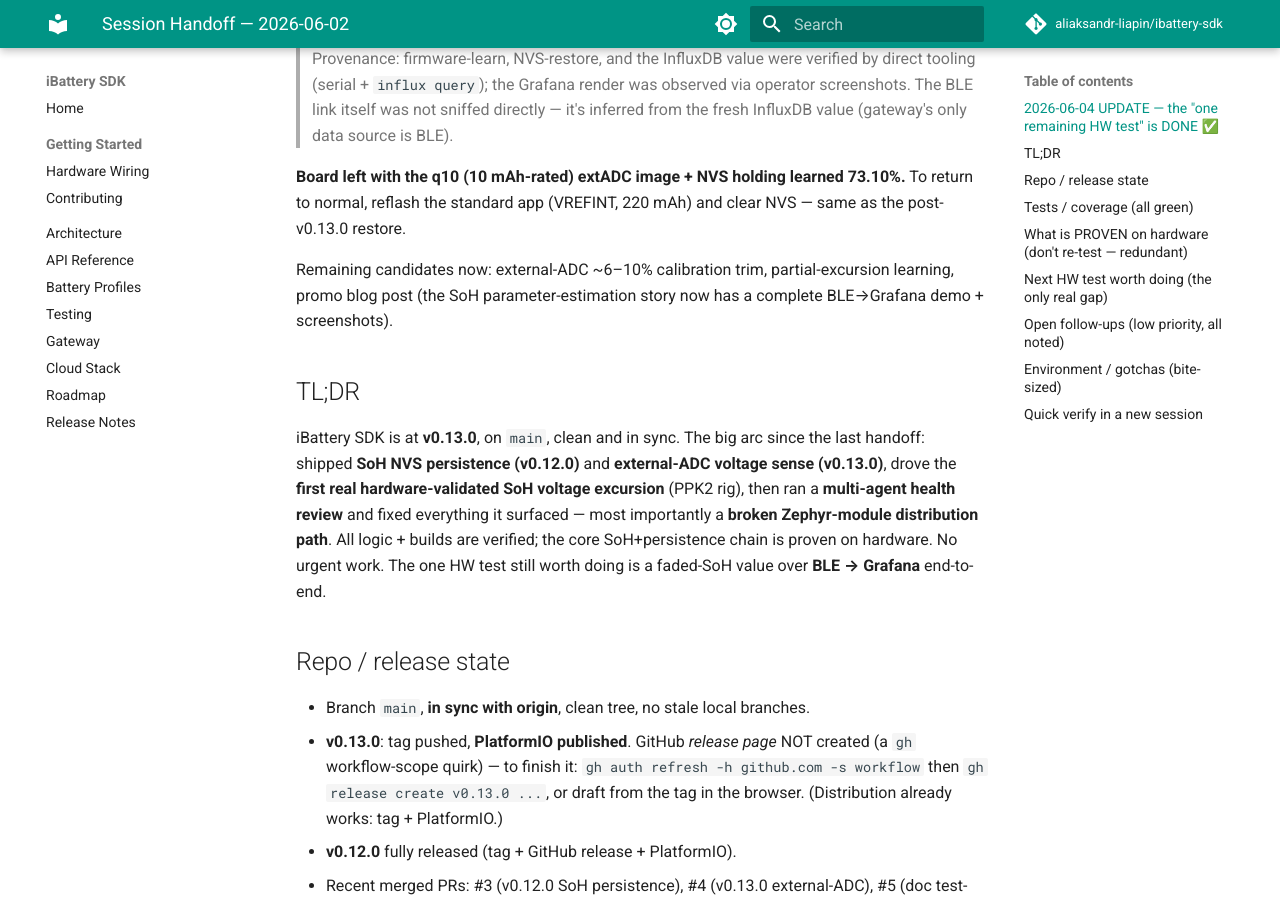
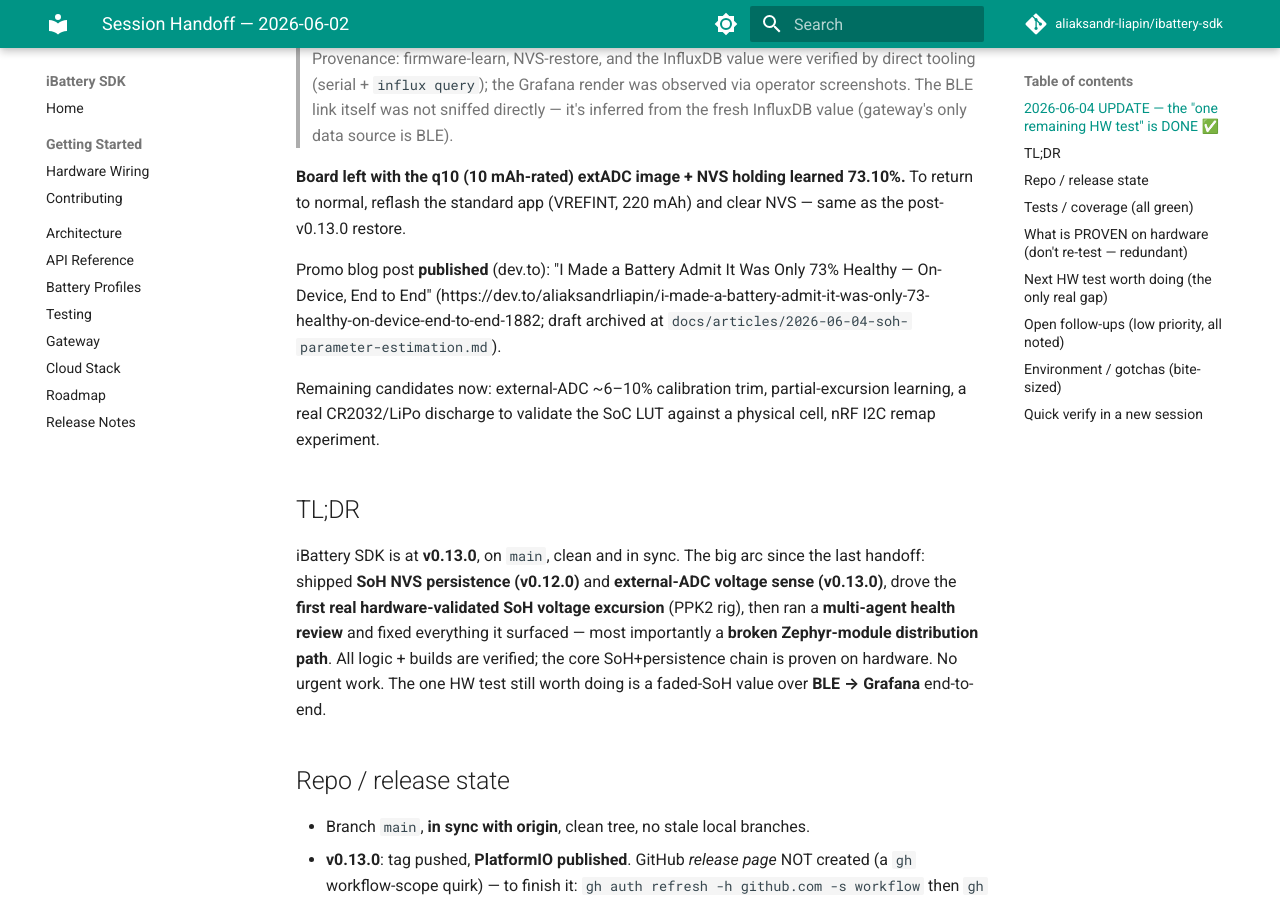
Before and after one commit to aliaksandr-liapin/ibattery-sdk, an MkDocs documentation site: the page built from docs/SESSION_HANDOFF_2026-06-02.md, in a window 1280 px wide and 900 px high, scrolled down 877 px. Built offline with MkDocs 1.6.1 and Material for MkDocs 9.7.7, drawn with Linux system fonts in a browser that asks for light colours; comment, search, counter and statistics services are not loaded.

Commit message:
docs: sync stale counts + mark 2026-06-04 work done (#17)
- CLAUDE.md: gateway test count 77 -> 113 (matches ROADMAP/TESTING/README/index);
  "Next milestone" now records 2026-06-04 done items (faded-SoH BLE→Grafana E2E
  + NVS persistence, published blog post, firmware.yml ADC fix) and refreshes the
  remaining candidates. (Per-version status lines at v0.11.0/v0.12.0 keep their
  historical 77/21/22 counts.)
- docs/contributing.md: gateway test count 77 -> 113 (two spots).
- docs/SESSION_HANDOFF_2026-06-02.md: promo blog post marked published with the
  live dev.to URL; remaining-candidates list refreshed.

Docs-only.

Co-authored-by: Claude Opus 4.8 <noreply@anthropic.com>

```diff
--- a/docs/SESSION_HANDOFF_2026-06-02.md
+++ b/docs/SESSION_HANDOFF_2026-06-02.md
@@ -38,9 +38,14 @@ now **closed and hardware-validated**, plus NVS persistence in the same run:
 73.10%.** To return to normal, reflash the standard app (VREFINT, 220 mAh) and
 clear NVS — same as the post-v0.13.0 restore.
 
+Promo blog post **published** (dev.to): "I Made a Battery Admit It Was Only 73%
+Healthy — On-Device, End to End"
+(https://dev.to/aliaksandrliapin/i-made-a-battery-admit-it-was-only-73-healthy-on-device-end-to-end-1882;
+draft archived at `docs/articles/2026-06-04-soh-parameter-estimation.md`).
+
 Remaining candidates now: external-ADC ~6–10% calibration trim, partial-excursion
-learning, promo blog post (the SoH parameter-estimation story now has a complete
-BLE→Grafana demo + screenshots).
+learning, a real CR2032/LiPo discharge to validate the SoC LUT against a physical
+cell, nRF I2C remap experiment.
 
 ## TL;DR
 
```
Also changed, not shown: CLAUDE.md (+3 -2 lines), docs/contributing.md (+2 -2 lines).
